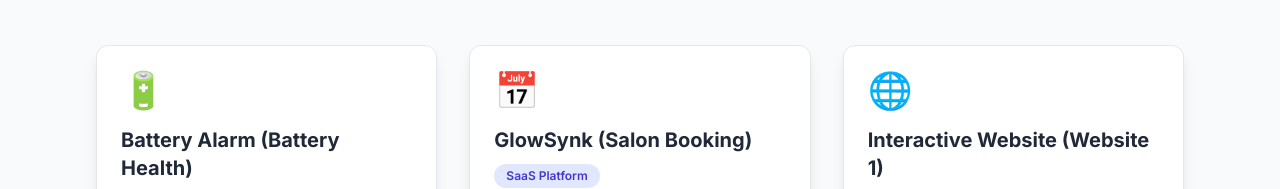
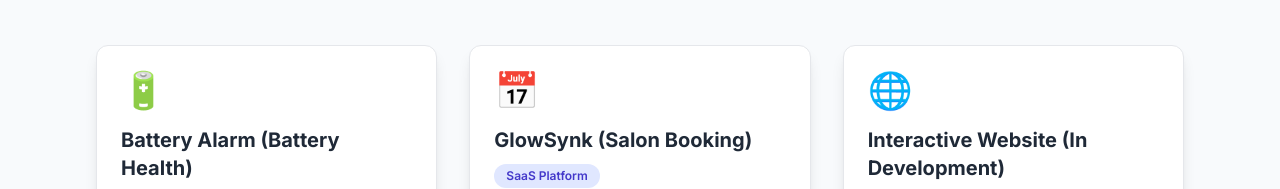
Before and after one commit to deviserops/synkn, a plain HTML site: page index.html in a window 1280 px wide. Shown: the part 761-950 px from the top of the page. Drawn offline with nearby package versions, Linux system fonts and the light colour scheme.

```diff
--- a/index.html
+++ b/index.html
@@ -172,7 +172,7 @@
                 <div class="text-4xl mb-4 text-cyan-500">
                     🌐
                 </div>
-                <h3 class="text-xl font-bold mb-2 text-gray-800">Interactive Website (Website 1)</h3>
+                <h3 class="text-xl font-bold mb-2 text-gray-800">Interactive Website (In Development)</h3>
                 <span class="inline-block bg-cyan-100 text-cyan-700 text-xs font-semibold px-3 py-1 rounded-full mb-3">Service Platform</span>
                 <p class="text-gray-600 mb-4">
                     Our flagship web platform offering real-time data visualization and customized reporting tools for
```
Also changed, not shown: assets/css/style.css (added), assets/images/favicon/android-chrome-192x192.png (added), assets/images/favicon/android-chrome-512x512.png (added), assets/images/favicon/apple-touch-icon.png (added), assets/images/favicon/favicon-16x16.png (added), assets/images/favicon/favicon-32x32.png (added), assets/images/favicon/favicon.ico (added), manifest.json.
